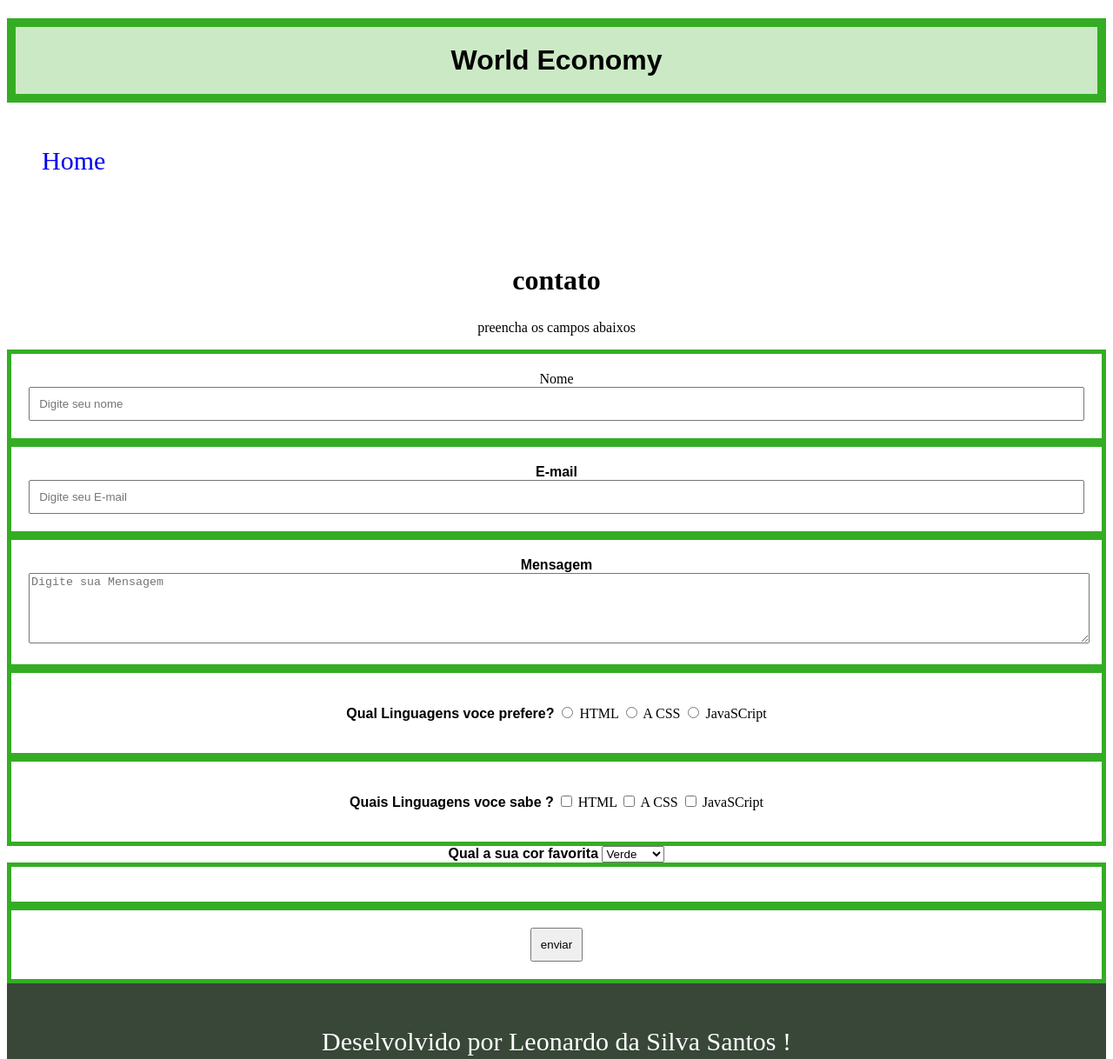
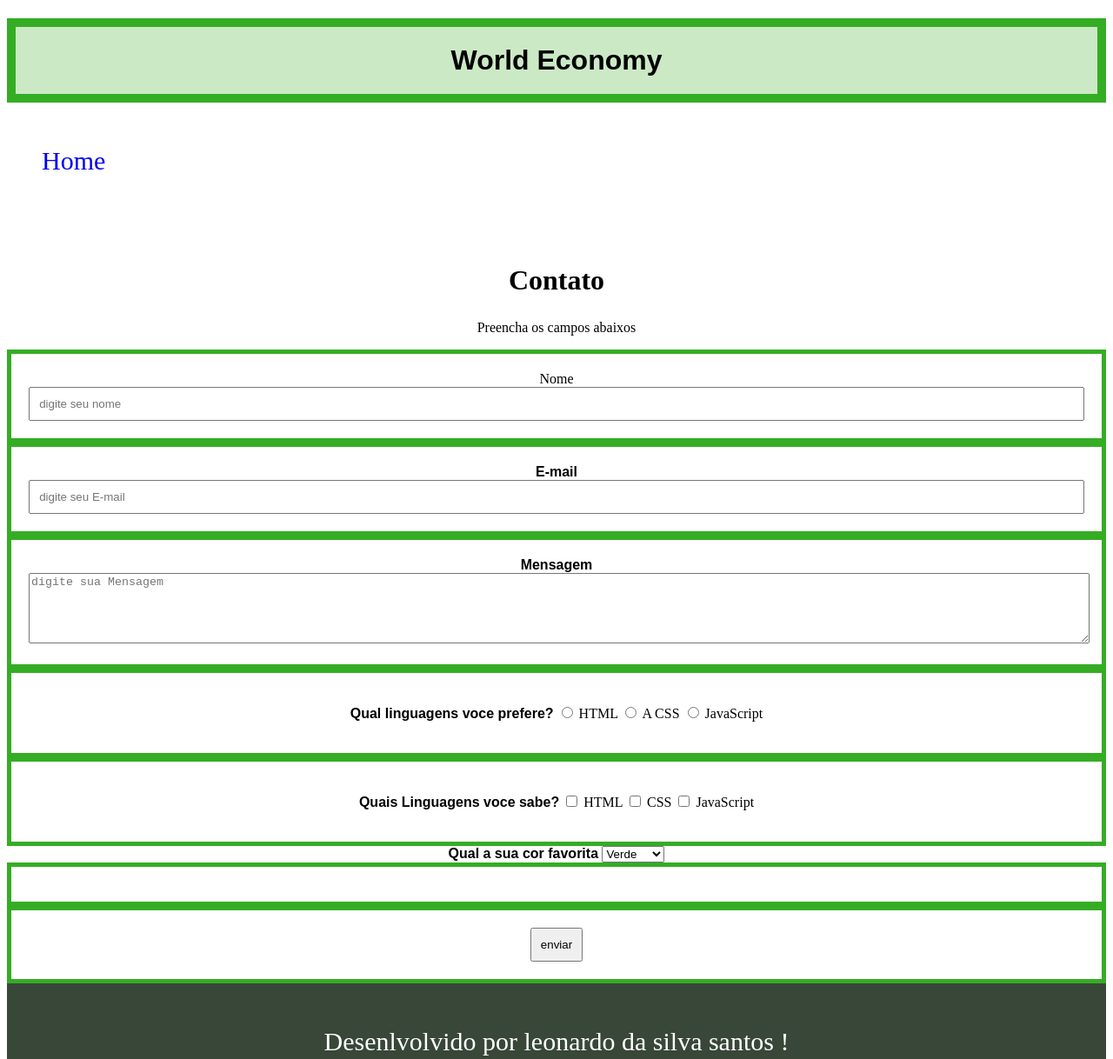
Before and after one commit to leonardo8080/formulario, a plain HTML site: page index1.html in a window 1280 px wide. Shown: the top 1218 px of the page at 87% size. Drawn offline with Linux system fonts and the light colour scheme.

Commit message:
acertando . ,

```diff
--- a/index1.html
+++ b/index1.html
@@ -22,40 +22,40 @@
 
         <article>
             <!-- <h2>Titulo artigo</h2> -->
-                <h2>contato</h2>
-                <p>preencha os campos abaixos</p>
+                <h2>Contato</h2>
+                <p>Preencha os campos abaixos</p>
                 <form method="post">
 
                     <div>
                         <slabel  for="nome">Nome</label> <br>
-                    <input class="manter" type="text" name="nome" id="nome" placeholder="Digite seu nome">
+                    <input class="manter" type="text" name="nome" id="nome" placeholder="digite seu nome">
                     </div>
 
                     <div >
                         <label for="email">E-mail</label><br>
-                    <input class="manter" type="email" name="name" id="email" placeholder="Digite seu E-mail">
+                    <input class="manter" type="email" name="name" id="email" placeholder="digite seu E-mail">
                     </div>
 
                     <div>
                         <label for="mensagem">Mensagem</label><br>
-                        <textarea  name="mensagem" id="mensagem"  rows="5" placeholder="Digite sua Mensagem"></textarea>
+                        <textarea  name="mensagem" id="mensagem"  rows="5" placeholder="digite sua Mensagem"></textarea>
                     </div>
 
                     <div>
                         <P>
-                            <label > Qual Linguagens voce prefere?</label>
+                            <label > Qual linguagens voce prefere?</label>
                             <input type="radio" name="Linguagens" value="html"> HTML
                             <input type="radio" name="Linguagens" value="css"> A CSS
-                            <input type="radio" name="Linguagens" value="javascript"> JavaSCript
+                            <input type="radio" name="Linguagens" value="javascript"> JavaScript
                         </P>
                     </div>
 
                     <div>
                         <P>
-                            <label> Quais Linguagens voce sabe ?</label>
+                            <label> Quais Linguagens voce sabe?</label>
                             <input type="checkbox" name="Linguagens" value="html" > HTML
-                            <input type="checkbox" name="Linguagens" value="css" > A CSS
-                            <input type="checkbox" name="Linguagens" value="javascript" > JavaSCript
+                            <input type="checkbox" name="Linguagens" value="css" >  CSS
+                            <input type="checkbox" name="Linguagens" value="javascript" > JavaScript
                         </P>
                     </div>
                         <label> Qual a sua cor favorita </label>
@@ -75,7 +75,7 @@
         </article>
     </section>
         <footer>
-            <p>Deselvolvido por Leonardo da Silva Santos !</p>
+            <p>Desenlvolvido por leonardo da silva santos !</p>
         </footer>
 
 
```
Also changed, not shown: index.html (+1 -1 lines).
